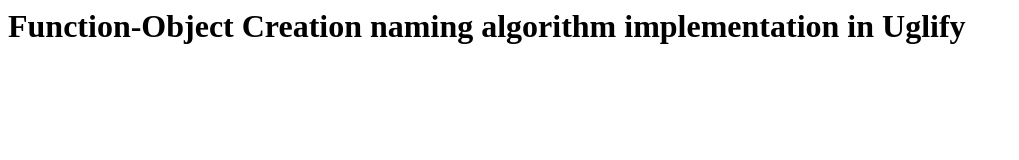
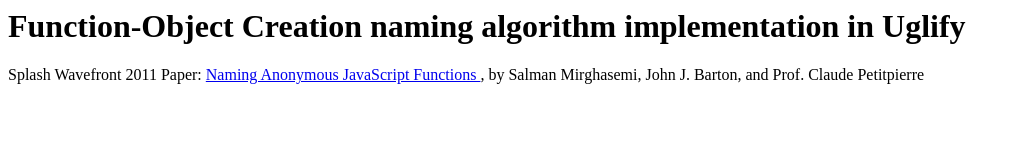
Before and after one commit to johnjbarton/nonymous, a plain HTML site: page index.html in a window 1280 px wide. Shown: the whole page, without its empty margins (0-1019 px from the left). Drawn offline with Linux system fonts and the light colour scheme.

Commit message:
link paper

```diff
--- a/index.html
+++ b/index.html
@@ -1,4 +1,6 @@
 <html>
+<head>
+<title>uglifoc: Uglify Implementation of Function-Object Creation Naming </title>
 <script type="text/javascript">
 var reparseScripts = {
 
@@ -26,7 +28,11 @@
 
   testOne: function(src) {
     console.log("testOne ", src);
+    // We parse the JavaScript ...
     var ast = exports.parse(src);
+    // and search the resulting syntax tree for function body nodes.
+
+
     console.log("testOne ast", ast);
 
   },
@@ -51,9 +57,14 @@
 <script type="text/javascript" src="foc.js"></script>
 <script type="text/javascript" src="tests/ObjectPropertyInitializer.js"></script>
 
-
+</head>
 <body>
 <h1>Function-Object Creation naming algorithm implementation in Uglify</h1>
+<p>
+Splash Wavefront 2011 Paper:
+<a href="http://code.google.com/p/querypoint-debugging/downloads/detail?name=NamingJSFunctions.pdf">
+Naming Anonymous JavaScript Functions
+</a>, by Salman Mirghasemi,  John J. Barton, and Prof. Claude Petitpierre
 
 </body>
 </html>
```
